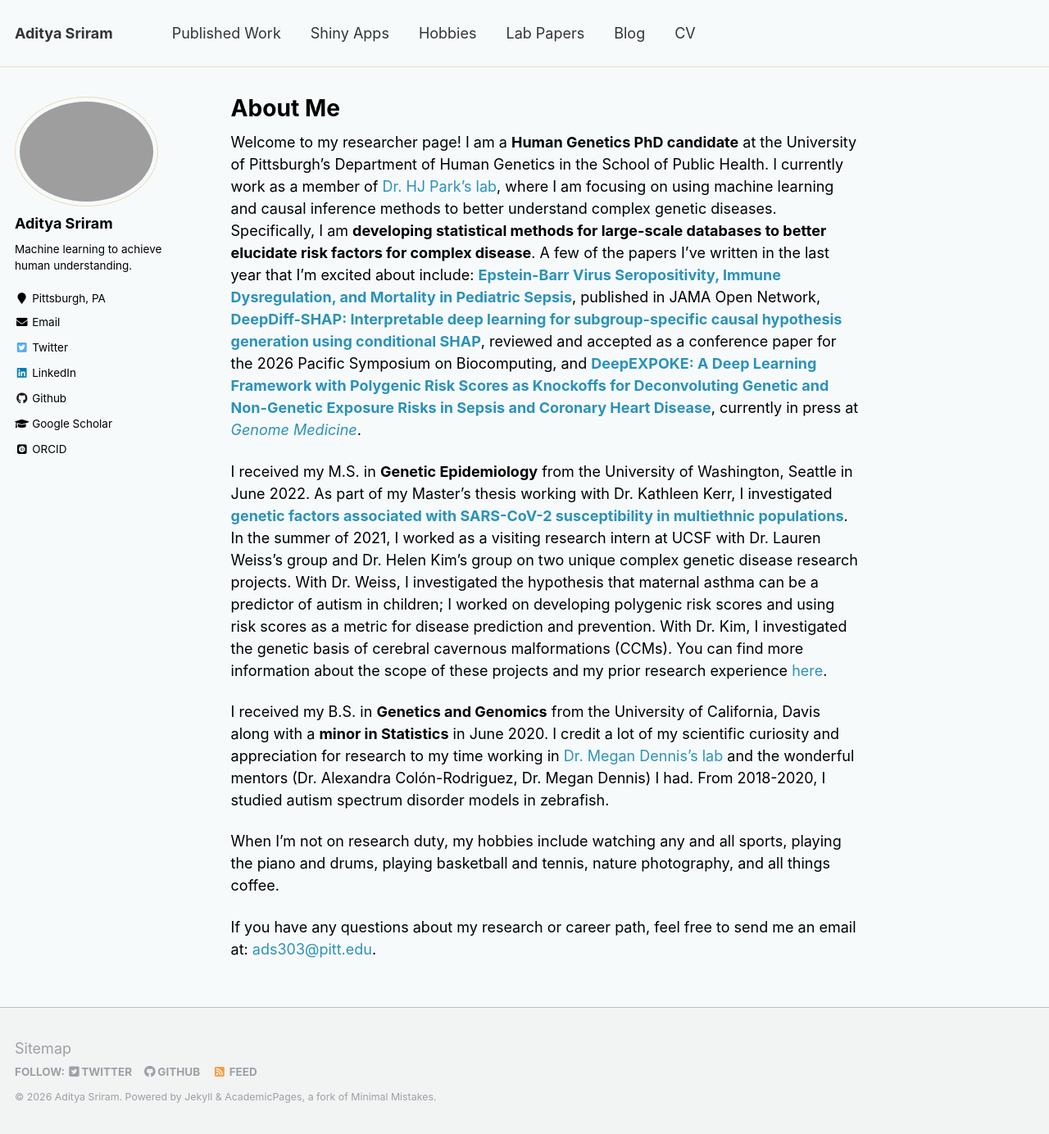
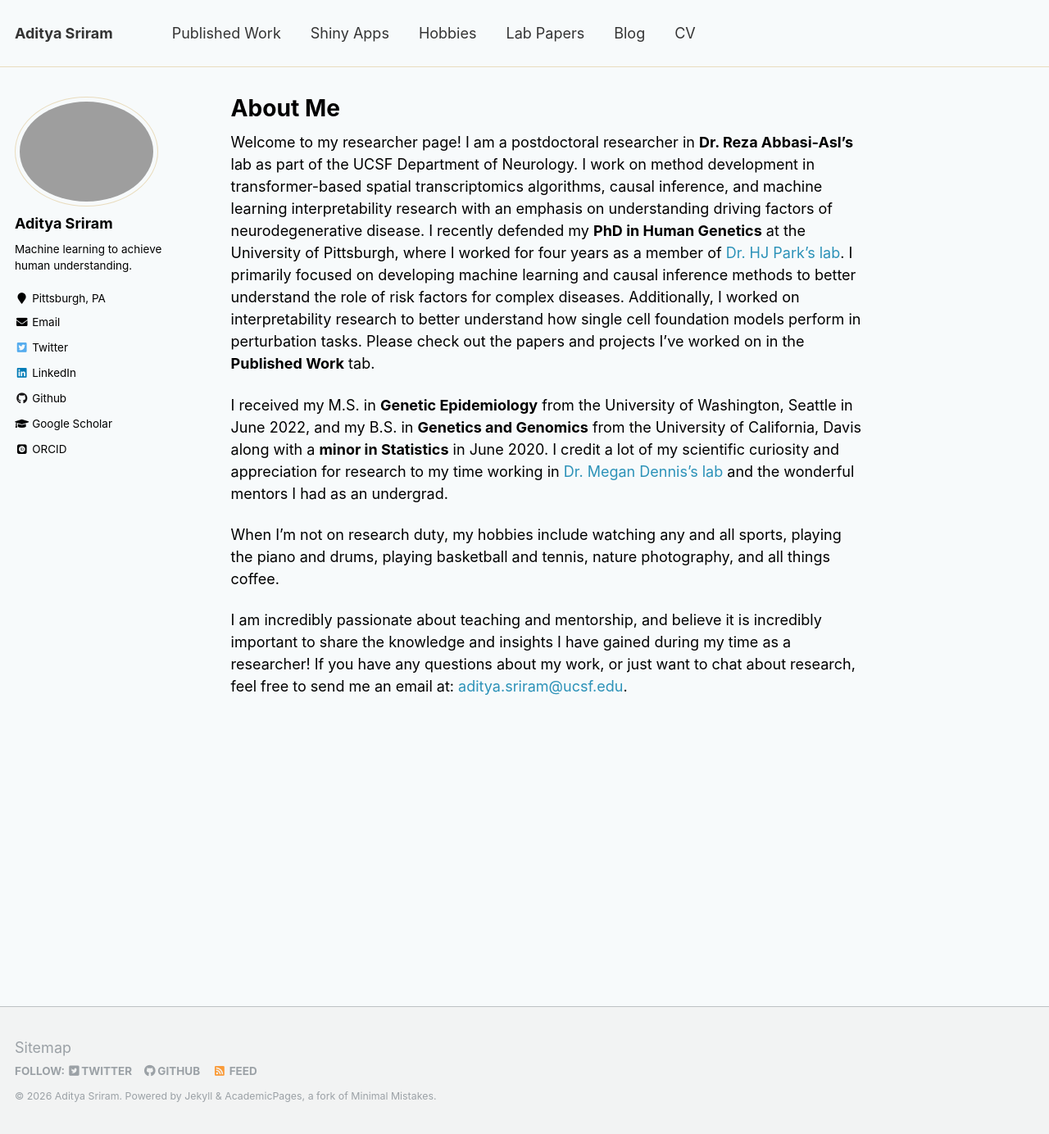
Before and after one commit to ads303/ads303.github.io, a Jekyll site: the page built from _pages/about.md, in a window 1280 px wide and 1384 px high. Shown: the whole window at 82% size. Built offline with Jekyll 4.4.1, drawn with Linux system fonts in a browser that asks for light colours; some web fonts are replaced.

Commit message:
Update about.md

```diff
--- a/_pages/about.md
+++ b/_pages/about.md
@@ -7,12 +7,10 @@ redirect_from:
   - /about
   - /about.html
 ---
-Welcome to my researcher page! I am a **Human Genetics PhD candidate** at the University of Pittsburgh's Department of Human Genetics in the School of Public Health. I currently work as a member of [Dr. HJ Park's lab](http://parklab.pitt.edu/members.html), where I am focusing on using machine learning and causal inference methods to better understand complex genetic diseases. Specifically, I am **developing statistical methods for large-scale databases to better elucidate risk factors for complex disease**. A few of the papers I've written in the last year that I'm excited about include: [**Epstein-Barr Virus Seropositivity, Immune Dysregulation, and Mortality in Pediatric Sepsis**](https://jamanetwork.com/journals/jamanetworkopen/fullarticle/2837768), published in JAMA Open Network, [**DeepDiff-SHAP: Interpretable deep learning for subgroup-specific causal hypothesis generation using conditional SHAP**](https://psb.stanford.edu/psb-online/proceedings/psb26/sriram.pdf), reviewed and accepted as a conference paper for the 2026 Pacific Symposium on Biocomputing, and [**DeepEXPOKE: A Deep Learning Framework with Polygenic Risk Scores as Knockoffs for Deconvoluting Genetic and Non-Genetic Exposure Risks in Sepsis and Coronary Heart Disease**](https://www.medrxiv.org/content/10.1101/2024.10.15.24315572v1), currently in press at [_Genome Medicine_](http://genomemedicine.biomedcentral.com/).
+Welcome to my researcher page! I am a postdoctoral researcher in **Dr. Reza Abbasi-Asl's** lab as part of the UCSF Department of Neurology. I work on method development in transformer-based spatial transcriptomics algorithms, causal inference, and machine learning interpretability research with an emphasis on understanding driving factors of  neurodegenerative disease. I recently defended my **PhD in Human Genetics** at the University of Pittsburgh, where I worked for four years as a member of [Dr. HJ Park's lab](http://parklab.pitt.edu/members.html). I primarily focused on developing machine learning and causal inference methods to better understand the role of risk factors for complex diseases. Additionally, I worked on interpretability research to better understand how single cell foundation models perform in perturbation tasks. Please check out the papers and projects I've worked on in the **Published Work** tab.
 
-I received my M.S. in **Genetic Epidemiology** from the University of Washington, Seattle in June 2022. As part of my Master's thesis working with Dr. Kathleen Kerr, I investigated [**genetic factors associated with SARS-CoV-2 susceptibility in multiethnic populations**](https://www.iomcworld.org/articles/genetic-risk-factors-associated-with-sarscov2-susceptibility-in-multiethnic-populations.pdf). In the summer of 2021, I worked as a visiting research intern at UCSF with Dr. Lauren Weiss's group and Dr. Helen Kim's group on two unique complex genetic disease research projects. With Dr. Weiss, I investigated the hypothesis that maternal asthma can be a predictor of autism in children; I worked on developing polygenic risk scores and using risk scores as a metric for disease prediction and prevention. With Dr. Kim, I investigated the genetic basis of cerebral cavernous malformations (CCMs). You can find more information about the scope of these projects and my prior research experience [here](https://ads303.github.io/cv/).
-
-I received my B.S. in **Genetics and Genomics** from the University of California, Davis along with a **minor in Statistics** in June 2020. I credit a lot of my scientific curiosity and appreciation for research to my time working in [Dr. Megan Dennis's lab](https://www.dennislab.org/) and the wonderful mentors (Dr. Alexandra Colón-Rodriguez, Dr. Megan Dennis) I had. From 2018-2020, I studied autism spectrum disorder models in zebrafish.
+I received my M.S. in **Genetic Epidemiology** from the University of Washington, Seattle in June 2022, and my B.S. in **Genetics and Genomics** from the University of California, Davis along with a **minor in Statistics** in June 2020. I credit a lot of my scientific curiosity and appreciation for research to my time working in [Dr. Megan Dennis's lab](https://www.dennislab.org/) and the wonderful mentors I had as an undergrad.
 
 When I'm not on research duty, my hobbies include watching any and all sports, playing the piano and drums, playing basketball and tennis, nature photography, and all things coffee.
 
-If you have any questions about my research or career path, feel free to send me an email at: [ads303@pitt.edu](mailto:ads303@pitt.edu).
+I am incredibly passionate about teaching and mentorship, and believe it is incredibly important to share the knowledge and insights I have gained during my time as a researcher! If you have any questions about my work, or just want to chat about research, feel free to send me an email at: [aditya.sriram@ucsf.edu](mailto:aditya.sriram@ucsf.edu).
```
